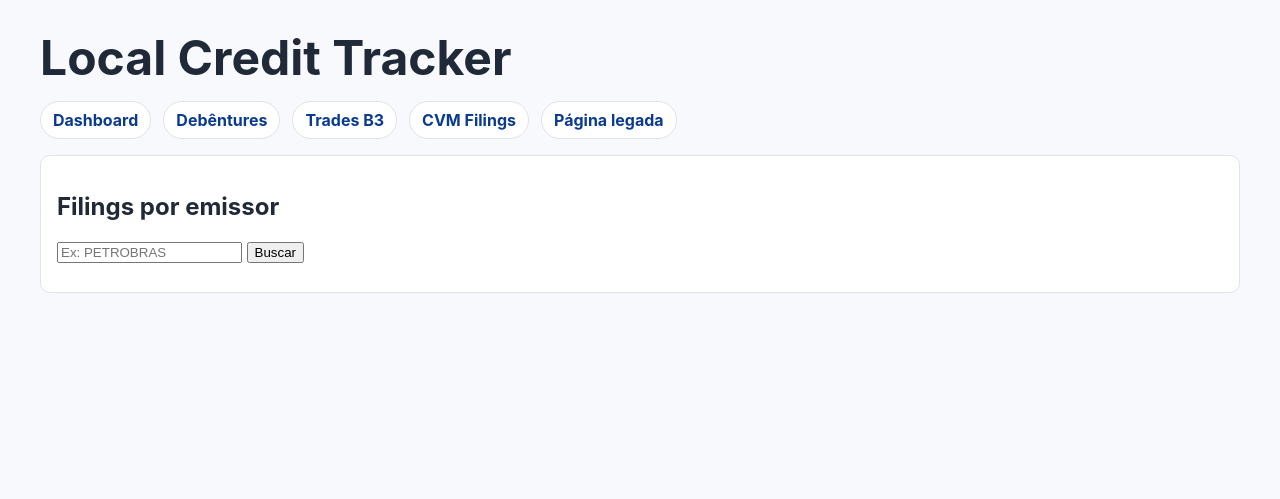
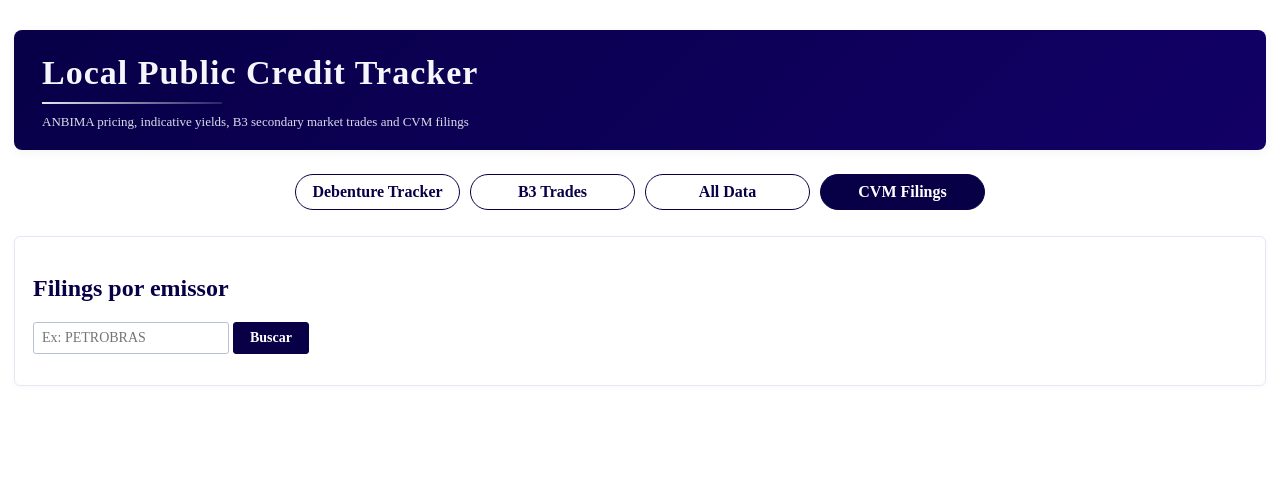
Before and after one commit to andreomn/local-credit-tracker, a Flask app: page /cvm-page in a window 1280 px wide. Shown: the top 499 px of the page. Run offline with Flask 3, Linux system fonts and the light colour scheme.

Commit message:
Restaurar layout visual do old code nas páginas atuais

```diff
--- a/templates/base.html
+++ b/templates/base.html
@@ -4,35 +4,165 @@
   <meta charset="utf-8" />
   <meta name="viewport" content="width=device-width, initial-scale=1" />
   <title>{% block title %}Local Credit Tracker{% endblock %}</title>
+  <link rel="icon" type="image/png" href="/static/favicon.png?v=4">
+  <link rel="shortcut icon" type="image/png" href="/static/favicon.png?v=4">
   <style>
-    :root { --blue:#0b3b8f; --line:#dfe3eb; --bg:#f7f9fc; --text:#1f2937; }
-    body { font-family: Inter, Arial, sans-serif; margin:0; background:var(--bg); color:var(--text); }
-    .container { max-width: 1200px; margin: 28px auto; padding: 0 16px; }
-    h1 { margin:0 0 14px 0; font-size: 48px; }
-    nav { display:flex; gap:12px; flex-wrap:wrap; margin-bottom:16px; }
-    nav a { text-decoration:none; color:var(--blue); font-weight:700; padding:8px 12px; border:1px solid var(--line); border-radius:999px; background:#fff; }
-    nav a:hover { background:#eef4ff; }
-    .card { border:1px solid var(--line); border-radius:10px; padding:16px; margin-top:16px; background:#fff; }
-    .muted { color:#6b7280; font-size:14px; }
-    table { width:100%; border-collapse:collapse; margin-top:12px; background:#fff; }
-    th, td { border-bottom:1px solid var(--line); padding:8px 10px; font-size:14px; text-align:left; }
-    th { background:#f9fbff; position: sticky; top:0; }
-    .table-wrap { overflow:auto; max-height: 420px; border:1px solid var(--line); border-radius:8px; }
-    .grid { display:grid; grid-template-columns:1fr; gap:16px; }
-    @media (min-width: 1100px) { .grid { grid-template-columns:1fr 1fr; } }
+    :root {
+      --blue: #070047;
+      --blue-dark: #040032;
+      --line: #dde2ee;
+      --soft: #f4f6fb;
+      --text: #222;
+    }
+
+    * { box-sizing: border-box; }
+
+    body {
+      font-family: "Times New Roman", Times, serif;
+      max-width: 1360px;
+      margin: 30px auto 60px auto;
+      padding: 0 14px 30px 14px;
+      color: var(--text);
+      background: #ffffff;
+    }
+
+    .hero-banner {
+      width: 100%;
+      background: linear-gradient(135deg, #070047 0%, #120066 100%);
+      border-radius: 8px;
+      padding: 24px 28px 20px 28px;
+      margin-bottom: 24px;
+      box-shadow: 0 2px 10px rgba(0,0,0,0.05);
+    }
+
+    h1 {
+      text-align: left;
+      font-size: 34px;
+      margin-top: 0;
+      margin-bottom: 10px;
+      letter-spacing: 0.03em;
+      color: #f5f6fb;
+      font-weight: 700;
+      position: relative;
+    }
+
+    h1::after {
+      content: "";
+      display: block;
+      width: 180px;
+      height: 2px;
+      margin: 10px 0 0 0;
+      background: linear-gradient(to right, rgba(243,245,250,0.95), rgba(243,245,250,0.15));
+    }
+
+    .subtitle {
+      text-align: left;
+      color: #d9dceb;
+      font-size: 13px;
+      margin-bottom: 0;
+    }
+
+    nav.top-menu {
+      display: flex;
+      justify-content: center;
+      gap: 10px;
+      margin: 4px auto 26px auto;
+      flex-wrap: wrap;
+    }
+
+    .menu-btn {
+      text-decoration: none;
+      display: inline-block;
+      background: #ffffff;
+      color: var(--blue);
+      border: 1px solid var(--blue);
+      min-width: 165px;
+      padding: 8px 16px;
+      border-radius: 999px;
+      text-align: center;
+      font-weight: 600;
+    }
+
+    .menu-btn:hover { background: #eef2fb; }
+    .menu-btn.active { background: var(--blue); color: #ffffff; }
+
+    .section-card, .card {
+      border: 1px solid #e4e8f2;
+      border-radius: 6px;
+      padding: 18px;
+      background: #ffffff;
+      box-shadow: 0 1px 4px rgba(0,0,0,0.03);
+      margin-bottom: 24px;
+    }
+
+    h2, h3 { color: var(--blue); }
+
+    input[type="text"], input:not([type]), select {
+      padding: 6px 8px;
+      font-size: 14px;
+      border: 1px solid #b9c2d0;
+      border-radius: 3px;
+      font-family: "Times New Roman", Times, serif;
+      min-height: 32px;
+    }
+
+    button {
+      padding: 6px 16px;
+      font-size: 14px;
+      cursor: pointer;
+      border-radius: 3px;
+      border: 1px solid var(--blue);
+      background-color: var(--blue);
+      color: #fff;
+      font-weight: 600;
+      font-family: "Times New Roman", Times, serif;
+      min-height: 32px;
+    }
+
+    button:hover { background-color: var(--blue-dark); }
+
+    table {
+      width: 100%;
+      border-collapse: collapse;
+      border: 1px solid #dde2ee;
+      margin-bottom: 18px;
+      table-layout: fixed;
+    }
+
+    th, td {
+      border: 1px solid #dde2ee;
+      padding: 8px 8px;
+      text-align: center;
+      font-size: 14px;
+      word-wrap: break-word;
+    }
+
+    th {
+      background: #f4f6fb;
+      color: #1d2550;
+      font-weight: 700;
+    }
+
+    .table-wrap { overflow-x: auto; }
+    .grid { display: grid; grid-template-columns: 1fr; gap: 16px; }
+    @media (min-width: 1100px) { .grid { grid-template-columns: 1fr 1fr; } }
+    .muted { color: #555; font-size: 13px; }
   </style>
 </head>
 <body>
-  <div class="container">
-    <h1>Local Credit Tracker</h1>
-    <nav>
-      <a href="/dashboard">Dashboard</a>
-      <a href="/debentures">Debêntures</a>
-      <a href="/trades-page">Trades B3</a>
-      <a href="/cvm-page">CVM Filings</a>
-      <a href="/">Página legada</a>
-    </nav>
-    {% block content %}{% endblock %}
+  <div class="hero-banner">
+    <h1>Local Public Credit Tracker</h1>
+    <div class="subtitle">ANBIMA pricing, indicative yields, B3 secondary market trades and CVM filings</div>
   </div>
+
+  {% set p = request.path %}
+  <nav class="top-menu">
+    <a class="menu-btn {% if p == '/dashboard' %}active{% endif %}" href="/dashboard">Debenture Tracker</a>
+    <a class="menu-btn {% if p == '/trades-page' %}active{% endif %}" href="/trades-page">B3 Trades</a>
+    <a class="menu-btn {% if p == '/' %}active{% endif %}" href="/">All Data</a>
+    <a class="menu-btn {% if p == '/cvm-page' %}active{% endif %}" href="/cvm-page">CVM Filings</a>
+  </nav>
+
+  {% block content %}{% endblock %}
 </body>
 </html>
```
